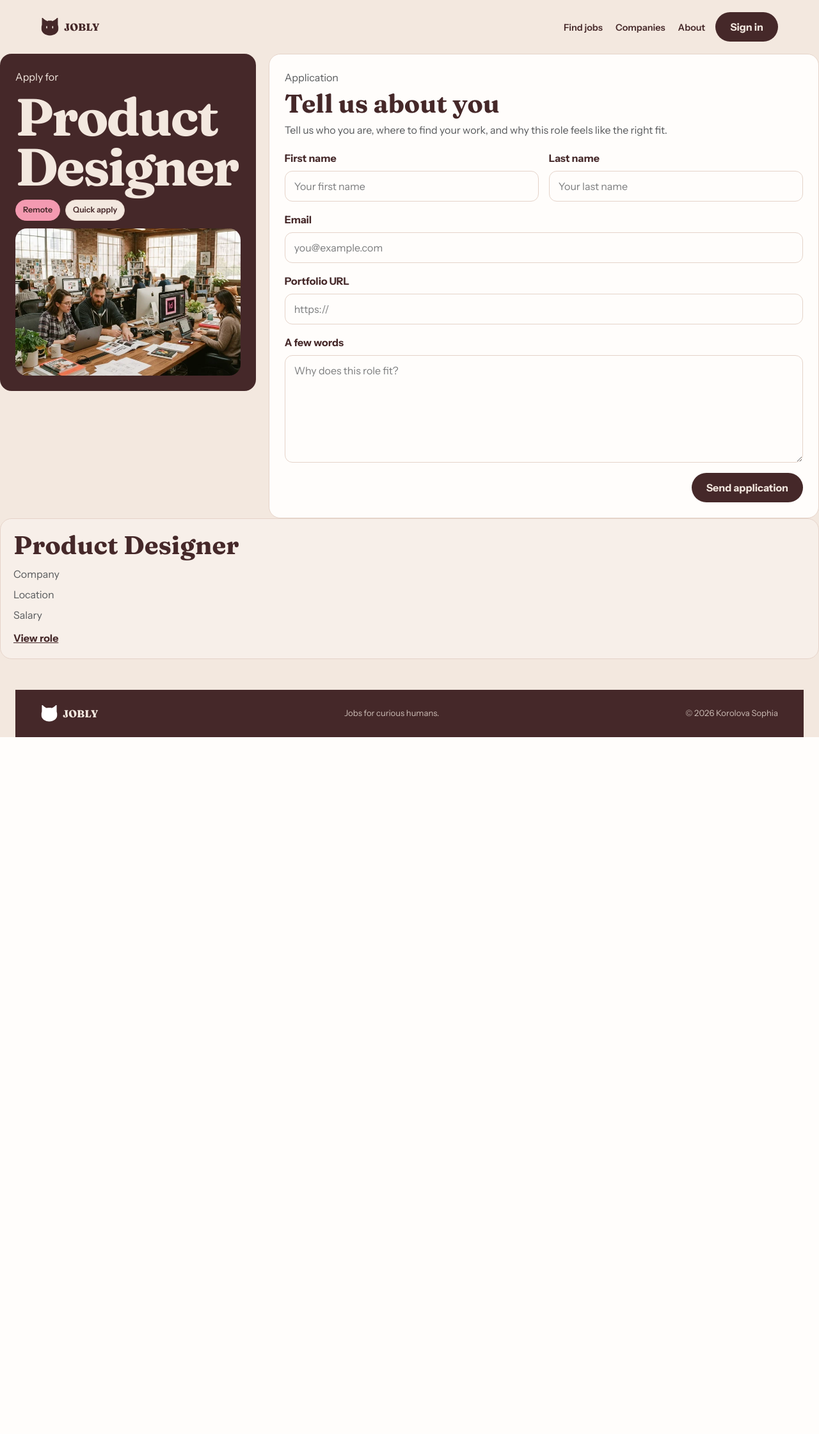
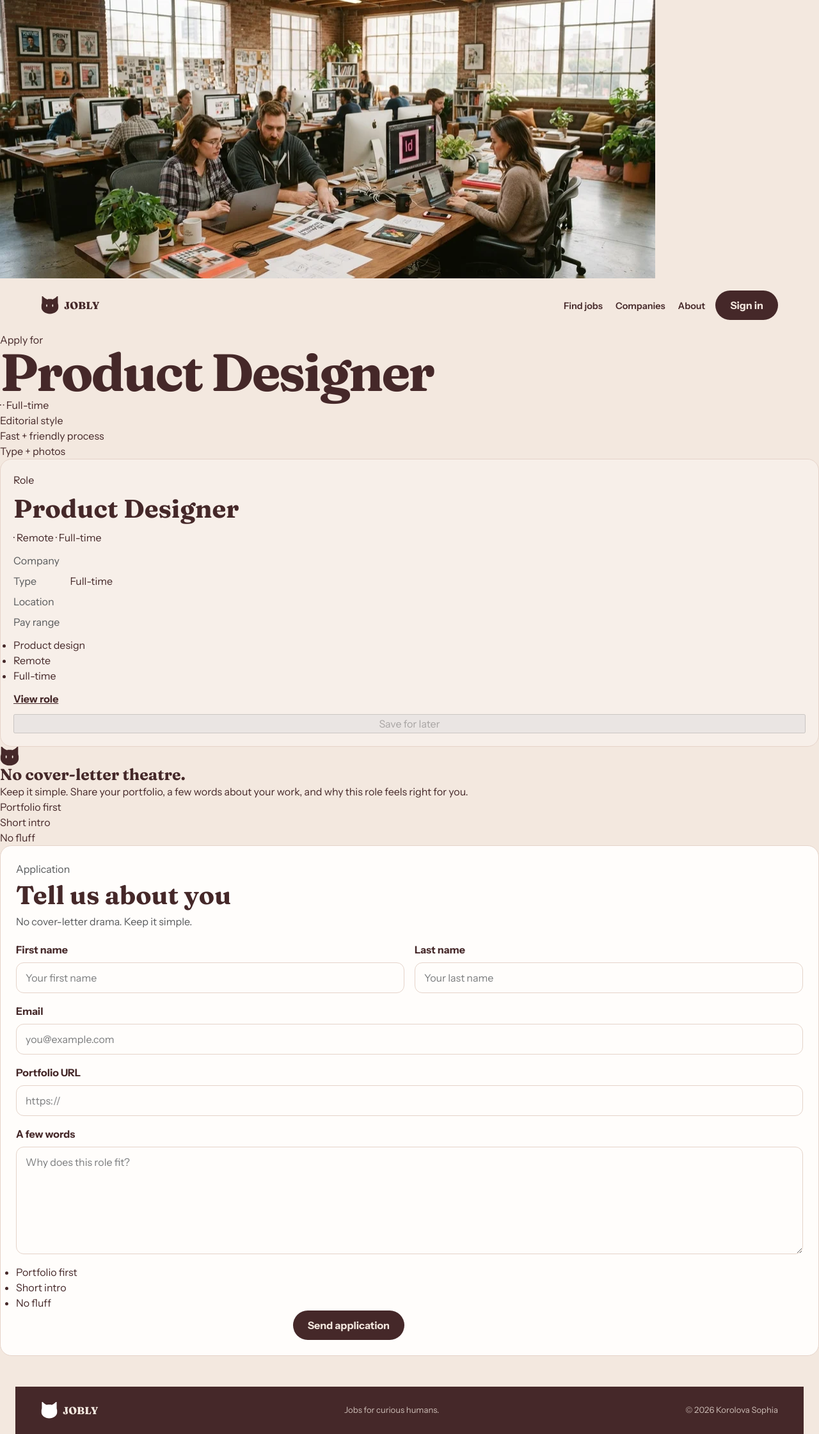
Before and after one commit to sophochi/Web-Technologies-and-Web-Design, a Node project: template src/pages/apply.ejs in a window 1280 px wide. Shown: the whole page at 64% size. Before the commit the page ends 1152 px from the top, so only its background shows below. Run offline with Node 20 templates, Linux system fonts and the light colour scheme; the template is opened without the code that fills it, so the values that code supplies are empty.

Commit message:
Enhance apply.ejs layout and accessibility features
Refactor apply page layout and improve accessibility with new hero section and application summary.

```diff
--- a/src/pages/apply.ejs
+++ b/src/pages/apply.ejs
@@ -2,40 +2,66 @@
     title: 'Apply for Senior Product Designer — JOBLY',
     description: 'Application form for the Senior Product Designer role.'
 }) %>
-<%- include('../partials/header.ejs') %>
 
-<main class="apply-page">
-    <header class="apply-page__header">
-        <p data-i18n="apply.eyebrow">Apply for</p>
-        <h1 data-i18n="apply.title">Product Designer</h1>
-        <ul>
-            <li>Remote</li>
-            <li>Quick apply</li>
+<section class="apply-hero" aria-labelledby="apply-hero-title">
+    <picture class="apply-hero__media">
+        <source type="image/webp" srcset="./assets/images/apply-hero-512.webp 512w, ./assets/images/apply-hero-1024.webp 1024w" sizes="100vw">
+        <img src="./assets/images/apply-hero-1024.jpg" srcset="./assets/images/apply-hero-512.jpg 512w, ./assets/images/apply-hero-1024.jpg 1024w" sizes="100vw" width="1024" height="435" alt="Startup team collaborating in a creative office" decoding="async">
+    </picture>
+    <%- include('../partials/header.ejs', { variant: 'apply' }) %>
+    <div class="apply-hero__content">
+        <p class="apply-hero__eyebrow" data-i18n="apply.eyebrow">Apply for</p>
+        <h1 id="apply-hero-title" data-i18n="apply.title">Product Designer</h1>
+        <p class="apply-hero__meta"><%= selectedJob.company %> · <%= selectedJob.workMode %> · Full-time</p>
+        <ul class="apply-hero__tags">
+            <li>Editorial style</li>
+            <li>Fast + friendly process</li>
+            <li>Type + photos</li>
         </ul>
+    </div>
+</section>
 
-        <picture class="apply-page__media">
-            <source
-                type="image/webp"
-                srcset="./assets/images/apply-hero-512.webp 512w, ./assets/images/apply-hero-1024.webp 1024w"
-                sizes="(max-width: 767px) 100vw, 640px">
-            <img
-                src="./assets/images/apply-hero-1024.jpg"
-                srcset="./assets/images/apply-hero-512.jpg 512w, ./assets/images/apply-hero-1024.jpg 1024w"
-                sizes="(max-width: 767px) 100vw, 640px"
-                width="1024"
-                height="435"
-                alt="Startup team collaborating in a bright creative office"
-                decoding="async">
-        </picture>
-    </header>
+<main class="apply-layout">
+    <aside class="apply-sidebar" aria-labelledby="summary-title">
+        <section class="application-summary">
+            <p class="application-summary__eyebrow">Role</p>
+            <h2 id="summary-title" data-i18n="apply.summary.title">Product Designer</h2>
+            <p class="application-summary__meta"><%= selectedJob.company %> · Remote · Full-time</p>
+            <dl>
+                <dt>Company</dt>
+                <dd><%= selectedJob.company %></dd>
+                <dt>Type</dt>
+                <dd>Full-time</dd>
+                <dt>Location</dt>
+                <dd><%= selectedJob.workMode %></dd>
+                <dt>Pay range</dt>
+                <dd><%= selectedJob.salaryLabel %></dd>
+            </dl>
+            <ul class="application-summary__tags">
+                <li>Product design</li>
+                <li>Remote</li>
+                <li>Full-time</li>
+            </ul>
+            <a class="application-summary__view" href="./job-details.html" data-i18n="actions.viewRole">View role</a>
+            <button class="application-summary__save" type="button" disabled aria-label="Save for later, coming soon">Save for later</button>
+        </section>
+        <section class="apply-sidebar__note" aria-labelledby="apply-note-title">
+            <div class="apply-sidebar__cat"><img src="./assets/icons/jobly-cat.svg" alt="" width="30" height="30"></div>
+            <h3 id="apply-note-title">No cover-letter theatre.</h3>
+            <p>Keep it simple. Share your portfolio, a few words about your work, and why this role feels right for you.</p>
+            <ul>
+                <li>Portfolio first</li>
+                <li>Short intro</li>
+                <li>No fluff</li>
+            </ul>
+        </section>
+    </aside>
 
     <section class="application" aria-labelledby="application-title">
         <header class="application__header">
-            <p data-i18n="apply.application.eyebrow">Application</p>
+            <p class="application__eyebrow" data-i18n="apply.application.eyebrow">Application</p>
             <h2 id="application-title" data-i18n="apply.application.title">Tell us about you</h2>
-            <p id="application-help" data-i18n="apply.application.help">
-                Tell us who you are, where to find your work, and why this role feels like the right fit.
-            </p>
+            <p id="application-help" data-i18n="apply.application.help">No cover-letter drama. Keep it simple.</p>
         </header>
 
         <form class="application-form" action="./apply.html" method="get" aria-describedby="application-help">
@@ -43,43 +69,28 @@
                 <label for="first-name" data-i18n="form.firstName">First name</label>
                 <input id="first-name" name="firstName" type="text" autocomplete="given-name" required placeholder="Your first name" data-i18n-placeholder="form.firstNamePlaceholder">
             </div>
-
             <div class="application-form__field">
                 <label for="last-name" data-i18n="form.lastName">Last name</label>
                 <input id="last-name" name="lastName" type="text" autocomplete="family-name" required placeholder="Your last name" data-i18n-placeholder="form.lastNamePlaceholder">
             </div>
-
             <div class="application-form__field">
                 <label for="email" data-i18n="form.email">Email</label>
                 <input id="email" name="email" type="email" autocomplete="email" required placeholder="you@example.com" data-i18n-placeholder="form.emailPlaceholder">
             </div>
-
             <div class="application-form__field">
                 <label for="portfolio" data-i18n="form.portfolio">Portfolio URL</label>
                 <input id="portfolio" name="portfolio" type="url" inputmode="url" placeholder="https://" data-i18n-placeholder="form.portfolioPlaceholder">
             </div>
-
             <div class="application-form__field">
                 <label for="message" data-i18n="form.message">A few words</label>
                 <textarea id="message" name="message" rows="6" placeholder="Why does this role fit?" data-i18n-placeholder="form.messagePlaceholder"></textarea>
             </div>
-
-            <button type="submit" data-i18n="actions.sendApplication">Send application</button>
+            <div class="application-form__footer">
+                <ul class="application-form__tags"><li>Portfolio first</li><li>Short intro</li><li>No fluff</li></ul>
+                <button type="submit" data-i18n="actions.sendApplication">Send application</button>
+            </div>
         </form>
     </section>
 </main>
 
-<aside class="application-summary" aria-labelledby="summary-title">
-    <h2 id="summary-title" data-i18n="apply.summary.title">Product Designer</h2>
-    <dl>
-        <dt>Company</dt>
-        <dd><%= selectedJob.company %></dd>
-        <dt>Location</dt>
-        <dd><%= selectedJob.workMode %></dd>
-        <dt>Salary</dt>
-        <dd><%= selectedJob.salaryLabel %></dd>
-    </dl>
-    <a href="./job-details.html" data-i18n="actions.viewRole">View role</a>
-</aside>
-
 <%- include('../partials/footer.ejs') %>
```
